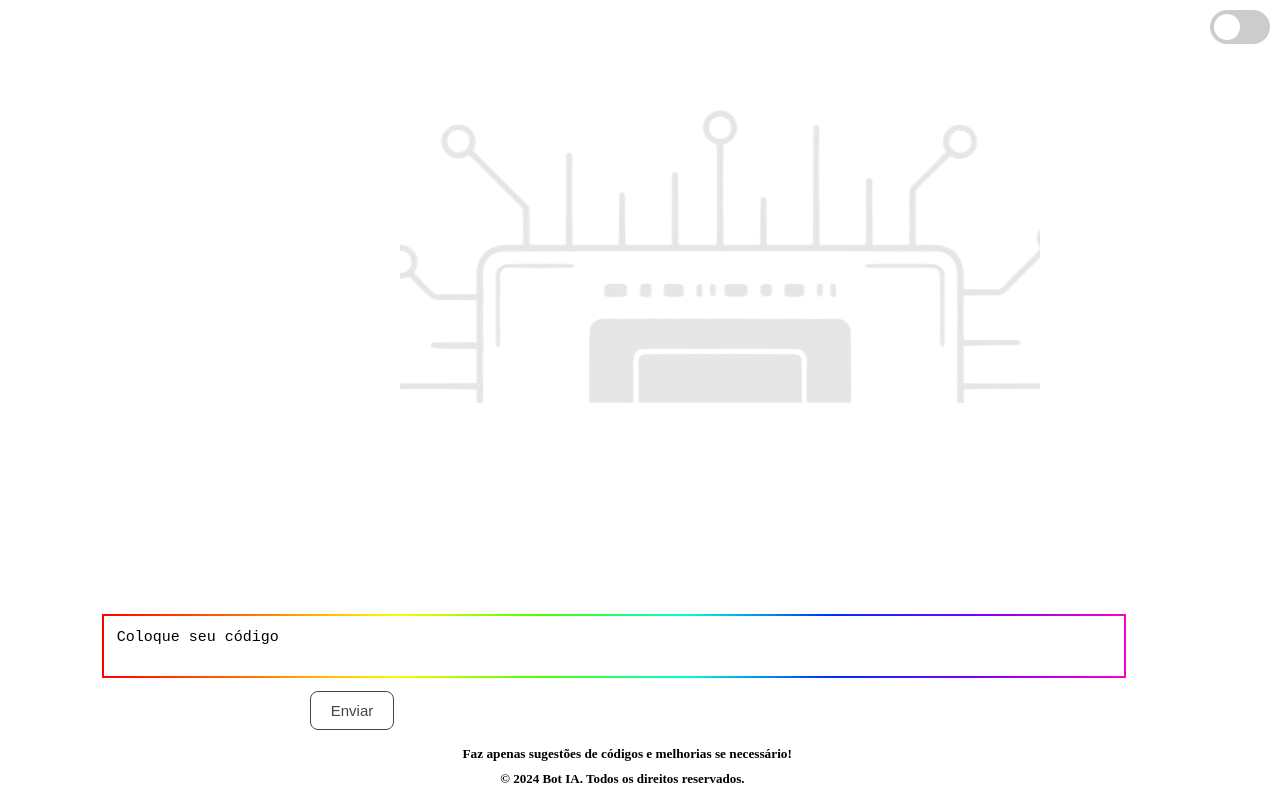
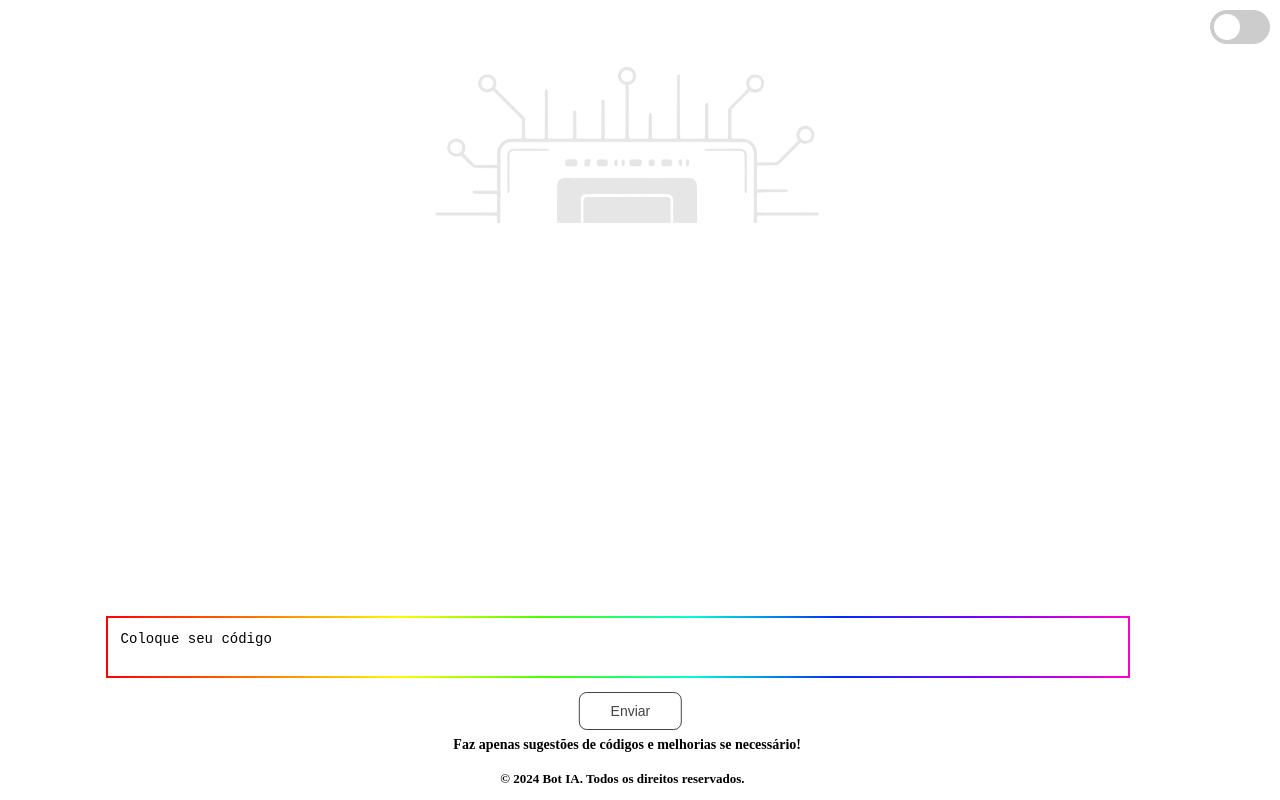
Before and after one commit to Getulio1997/bot-ia-front, an Angular app: page /bot-ia in a window 1280 px wide. Built offline with nearby package versions, Linux system fonts and the light colour scheme.

Commit message:
Fix: deixando a tela do chat responsiva para notbooks

```diff
--- a/src/app/bot-ia/bot-ia.component.scss
+++ b/src/app/bot-ia/bot-ia.component.scss
@@ -224,6 +224,18 @@
   transition: transform 0.3s ease-in-out, background-color 0.3s ease-in-out;
 }
 
+@keyframes pulse {
+  0% {
+    transform: scale(1);
+  }
+  50% {
+    transform: scale(1.05);
+  }
+  100% {
+    transform: scale(1);
+  }
+}
+
 .btn-copy {
   display: flex;
   position: relative;
@@ -249,18 +261,6 @@
 .btn-desabilitado {
   opacity: 0.5;
   cursor: not-allowed;
-}
-
-@keyframes pulse {
-  0% {
-    transform: scale(1);
-  }
-  50% {
-    transform: scale(1.05);
-  }
-  100% {
-    transform: scale(1);
-  }
 }
 
 .btn-toggle-theme {
@@ -358,47 +358,101 @@ input:checked + .slider:before {
 // ---- Estiliza o botão deslizante Fim ----
 
 
-@media (max-width: 768px) {
+// ------------- Deixa a tela responsiva para notebooks Inicio -------------
+@media (max-width: 1536px) and (min-width: 729.60px) {
   .pesquisa {
-    width: 90%;
+    width: 80%;
     font-size: 14px;
     bottom: 5rem;
-    left: 50%;
+    left: 41%;
     transform: translateX(-50%);
   }
 
   .resposta {
-    width: 90%;
-    margin: 0 auto;
-    margin-bottom: 10rem;
+    width: 40%;
+    margin-bottom: 20rem;
+    font-size: 14px;
+    left: 0rem;
   }
 
   .btn-primary {
-    width: 100%;
+    width: 8%;
     padding: 10px;
     font-size: 14px;
-    margin-left: 0;
+    left: -38%;
+    transform: translateX(-50%);
   }
 
   .btn-toggle-theme {
-    top: 5px;
-    right: 5px;
+    top: 10px;
+    right: 10px;
     padding: 8px;
   }
 
   h5 {
-    width: 90%;
-    font-size: 12px;
-    bottom: 2%;
-    left: 50%;
+    width: 70%;
+    font-size: 14px;
+    bottom: 3%;
+    left: 49%;
     transform: translateX(-50%);
   }
 
   .container {
-    font-size: 11px;
+    font-size: 12px;
+  }
+
+  .background-image-container {
+    top: -6rem;
+    left: 34%;
+    width: 30%;
+    height: 60%;
+    background-size: contain;
+  }
+
+  .img-resposta {
+    bottom: -7rem;
+    right: 35rem;
+    width: 50px;
+    height: 11rem;
+  }
+
+  .img-usuario {
+    bottom: -8rem;
+    right: -2%;
+    height: 14rem;
+  }
+
+  .mensagens-enviadas-container {
+    max-height: 60rem;
+    margin-bottom: 0rem;
+  }
+
+  .mensagens-enviadas {
+    margin: -1rem 0;
+    margin-top: -3rem;
+  }
+
+  .chat-container {
+    max-height: 60vh;
+    margin-bottom: 0rem;
+    overflow-y: auto;
+    padding: 10px;
+  }
+
+  .mensagens-enviadas .mensagem {
+    width: 40%;
+    bottom: -18rem;
+    left: 55rem;
+    border-bottom-right-radius: 0px;
+  }
+
+  .btn-copy {
+    left: 29rem;
   }
 }
+// ------------- Deixa a tela responsiva para notebooks Fim -------------
 
+// ------------- Deixa a tela responsiva para celular Inicio -------------
 @media (max-width: 480px) {
   .pesquisa {
     width: 88%;
@@ -452,23 +506,15 @@ input:checked + .slider:before {
     top: -10rem;
     left: 5%;
     width: 90%;
-    background-image: url("/assets/images/logo-celular.png");
     background-size: contain;
   }
 
   .img-resposta {
-    bottom: -7rem;
-    right: 19rem;
-    background-image: url("/assets/images/bot.png");
-    width: 40px;
-    height: 11rem;
+    right: 17rem;
   }
 
   .img-usuario {
-    bottom: -7rem;
-    right: -2rem;
-    background-image: url("/assets/images/mensagem.png");
-    height: 11rem;
+    right: 0rem;
   }
 
   .mensagens-enviadas-container {
@@ -498,9 +544,14 @@ input:checked + .slider:before {
     margin-top: -3rem;
     width: 81%;
     bottom: -3rem;
-    left: 0rem;
+    left: 4rem;
     border-bottom-right-radius: 0px;
     font-size: small;
   }
 
+  .btn-copy {
+    left: 11rem;
+  }
+
 }
+// ------------- Deixa a tela responsiva para celular Fim -------------
```
